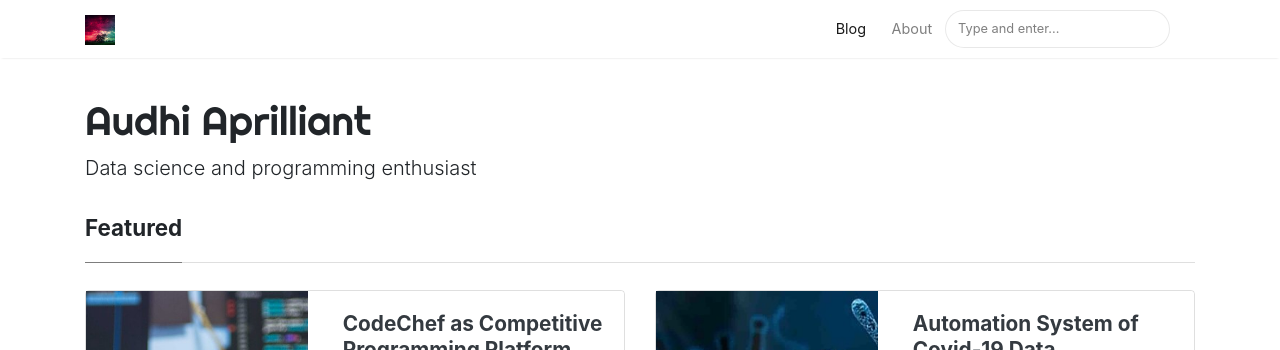
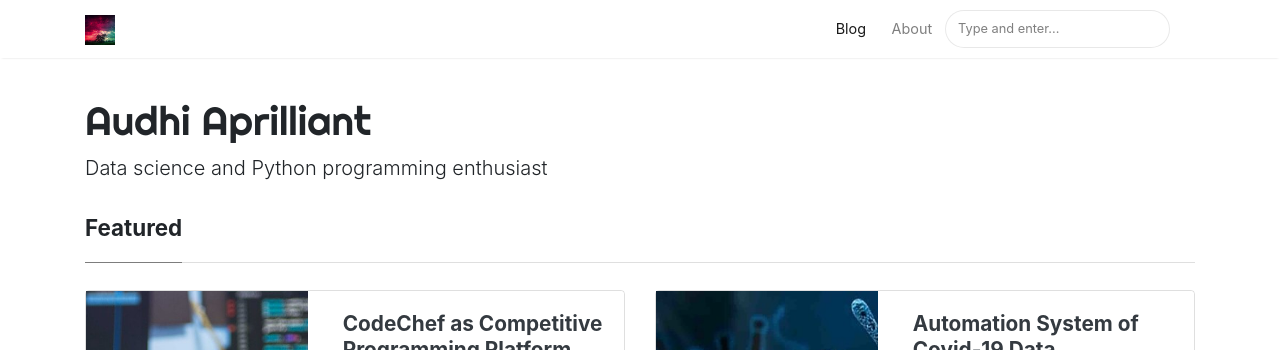
Before and after one commit to audhiaprilliant/audhiaprilliant.github.io, a Jekyll site: the page built from index.html, in a window 1280 px wide and 900 px high. Shown: the top 350 px of the window. Built offline with Jekyll 4.4.1, drawn with Linux system fonts in a browser that asks for light colours; nearby versions of some CDN libraries; the list of posts is cut into pages by our own code.

Commit message:
Update _config.yml

```diff
--- a/_config.yml
+++ b/_config.yml
@@ -1,7 +1,7 @@
 # Site
 name: "Audhi Aprilliant"
 title: "Audhi Aprilliant"
-description: "Data science and programming enthusiast"
+description: "Data science and Python programming enthusiast"
 logo: 'assets/images/logo.png'
 favicon: 'assets/images/favicon.ico'
 baseurl:
```
